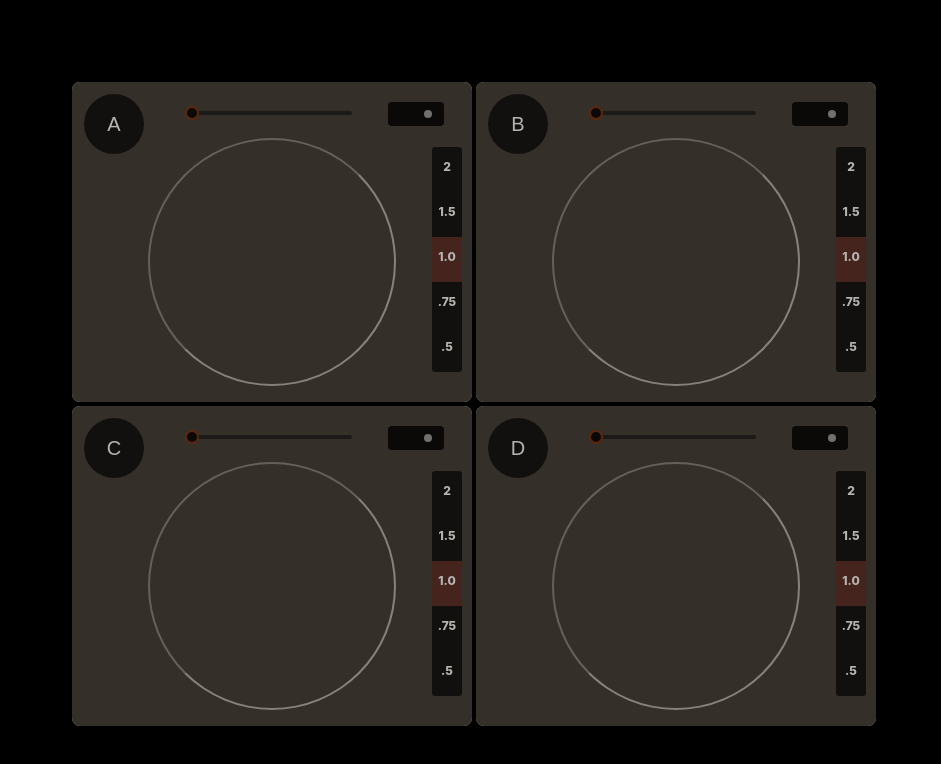
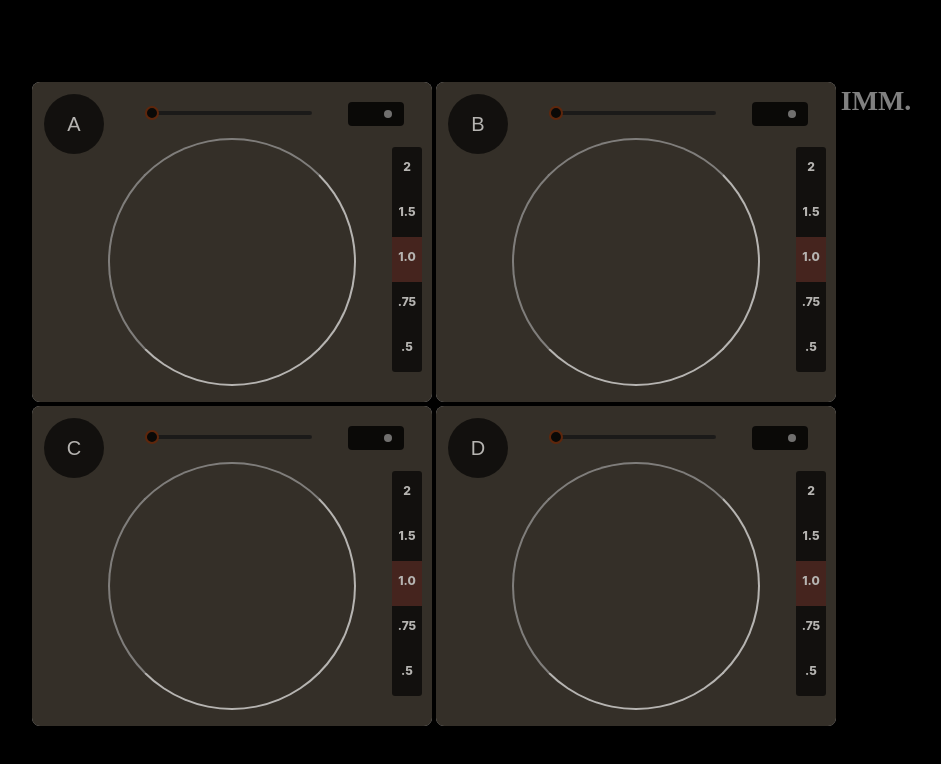
Before and after one commit to louis-ryan/final-project, a React (Create React App) app in the folder my-app/: page / in a window 1280 px wide. Shown: the top 764 px of the page, without its empty margins (166-1107 px from the left). Built offline with nearby package versions, Linux system fonts and the light colour scheme.

Commit message:
key update

```diff
--- a/my-app/public/index.html
+++ b/my-app/public/index.html
@@ -2,14 +2,14 @@
 <html lang="en">
   <head>
     <meta charset="utf-8" />
-    <link rel="icon" href="%PUBLIC_URL%/favicon.ico" />
+    <link rel="icon" href="/IMMpng.png" />
     <meta name="viewport" content="width=device-width, initial-scale=1" />
     <meta name="theme-color" content="#000000" />
     <meta
       name="description"
       content="Web site created using create-react-app"
     />
-    <link rel="apple-touch-icon" href="%PUBLIC_URL%/logo192.png" />
+    <link rel="apple-touch-icon" href="/IMMpng.png" />
     <!--
       manifest.json provides metadata used when your web app is installed on a
       user's mobile device or desktop. See https://developers.google.com/web/fundamentals/web-app-manifest/
@@ -24,7 +24,7 @@
       work correctly both with client-side routing and a non-root public URL.
       Learn how to configure a non-root public URL by running `npm run build`.
     -->
-    <title>React App</title>
+    <title>IMM.</title>
   </head>
   <body>
     <noscript>You need to enable JavaScript to run this app.</noscript>
--- a/my-app/src/App.js
+++ b/my-app/src/App.js
@@ -8,6 +8,7 @@ import Deck_A from "./Deck_A";
 import Deck_B from "./Deck_B";
 import Deck_C from "./Deck_C";
 import Deck_D from "./Deck_D";
+import "./IMM.svg";
 
 export default class App extends React.Component {
   constructor(props) {
@@ -283,6 +284,19 @@ export default class App extends React.Component {
               </Deck_D>
             </div>
           </div>
+          <div
+            style={{
+              width: "80px",
+              opacity: "50%",
+            }}
+          >
+            <img
+              style={{
+                width: "80px",
+                marginTop: "8px",              }}
+              src="IMM.svg"
+            ></img>
+          </div>
         </div>
       </>
     );
--- a/my-app/src/Deck.css
+++ b/my-app/src/Deck.css
@@ -32,6 +32,10 @@
   border: 0px solid white;
 }
 
+.cuehighlight {
+  background-color: rgb(62, 21, 9);
+}
+
 .cue:hover {
   filter: invert(100%);
 }
@@ -64,7 +68,6 @@
   margin-left: 76px;
   margin-top: -48px;
   background-color: transparent;
-
   filter: invert(100%);
 }
 
@@ -84,15 +87,20 @@
   animation: spin 32s infinite linear;
 }
 
+.matchtrackmatch {
+  animation: spin 64s infinite linear;
+}
+
 .matchtrackoff {
   animation: unset;
-  opacity: 50%;
+  opacity: 80%;
 }
 
 .matchtrack:hover {
-  background-color: white;
-  filter: invert(0%);
-  opacity: 50%;
+  /* background-color: white; */
+  border-width: 4px;
+  /* filter: invert(0%); */
+  opacity: 100%;
   cursor: grab;
 }
 
@@ -103,6 +111,11 @@
   100% {
     -webkit-transform: rotate(360deg);
   }
+}
+
+.trackloadon {
+  background-color: black;
+  opacity: 0%;
 }
 
 h1 {
@@ -156,3 +169,14 @@ h1 {
   opacity: 50%;
   /* box-shadow: 0px 0px 16px 4px yellow; */
 }
+
+/* .mediaplayer {
+  margin-left: -120px;
+  margin-bottom: 40px;
+  clip-path: circle(120px at center);
+  opacity: 20%;
+}
+
+.playeron {
+  opacity: 100%;
+} */
--- a/my-app/src/Deck_A.js
+++ b/my-app/src/Deck_A.js
@@ -14,13 +14,19 @@ export default class Deck_A extends React.Component {
       playback: 1,
       playing: false,
       originalPlayback: null,
+      // searchBoxOpen: false,
     };
   }
 
+  // setSearchBox() {
+  //   this.setState({ ...this.state, searchBoxOpen: true });
+  //   console.log("box = true");
+  // }
+
   setPlaying() {
-    if (this.state.playing == false) {
+    if (this.state.playing === false) {
       this.setState({ ...this.state, playing: true });
-    } else if (this.state.playing == true) {
+    } else if (this.state.playing === true) {
       this.setState({ ...this.state, playing: false });
     }
   }
@@ -66,7 +72,7 @@ export default class Deck_A extends React.Component {
           // className="panelsempty"
           className={cx({
             panels: true,
-            mixeron: this.state.playing == true,
+            mixeron: this.state.playing === true,
           })}
           style={{
             width: "400px",
@@ -77,6 +83,11 @@ export default class Deck_A extends React.Component {
           }}
         >
           <ReactPlayer
+            // className="mediaplayer"
+            // className={cx({
+            //   mediaplayer: true,
+            //   playeron: this.state.playing === true,
+            // })}
             style={{
               marginLeft: "-120px",
               marginBottom: "40px",
@@ -111,6 +122,10 @@ export default class Deck_A extends React.Component {
               <div>
                 <button
                   className="cue"
+                  // className={cx({
+                  //   cue: true,
+                  //   cuehighlight: this.state.searchBoxOpen === true,
+                  // })}
                   style={{
                     borderRadius: "50%",
                     marginTop: "16px",
@@ -122,6 +137,10 @@ export default class Deck_A extends React.Component {
                   onClick={() => {
                     this.props.getNewSongA();
                   }}
+                  // onMouseUp={() => {
+                  //   this.setSearchBox();
+                  //   console.log("box setting");
+                  // }}
                 >
                   <h1>A</h1>
                 </button>
@@ -153,16 +172,18 @@ export default class Deck_A extends React.Component {
                 className={cx({
                   matchtrack: true,
                   matchtrack1:
-                    this.state.playing == true && this.state.playback === 2,
+                    this.state.playing === true && this.state.playback === 2,
                   matchtrack2:
-                    this.state.playing == true && this.state.playback === 1.5,
+                    this.state.playing === true && this.state.playback === 1.5,
                   matchtrack3:
-                    this.state.playing == true && this.state.playback === 1.0,
+                    this.state.playing === true && this.state.playback === 1.0,
                   matchtrack4:
-                    this.state.playing == true && this.state.playback === 0.75,
+                    this.state.playing === true && this.state.playback === 0.75,
                   matchtrack5:
-                    this.state.playing == true && this.state.playback === 0.5,
-                  matchtrackoff: this.state.playing == false,
+                    this.state.playing === true && this.state.playback === 0.5,
+                  matchtrackmatch:
+                    this.state.playing === true && this.state.playback === 0.25,
+                  matchtrackoff: this.state.playing === false,
                 })}
                 onMouseDown={() => {
                   this.onClickMatch();
@@ -174,6 +195,12 @@ export default class Deck_A extends React.Component {
                   console.log("button off value: ", this.state.playback);
                 }}
               ></button>
+              {/* <div
+                className={cx({
+                  trackloadon: this.state.searchBoxOpen === true && this.state.playing === false,
+                  // trackloadon: true,
+                })}
+              ></div> */}
             </div>
             <div
               className="shadow"
@@ -263,8 +290,8 @@ export default class Deck_A extends React.Component {
             <div
               // className="playindon"
               className={cx({
-                playindon: this.state.playing == true,
-                playindoff: this.state.playing == false,
+                playindon: this.state.playing === true,
+                playindoff: this.state.playing === false,
               })}
             ></div>
           </div>
--- a/my-app/src/Deck_B.js
+++ b/my-app/src/Deck_B.js
@@ -18,9 +18,9 @@ export default class Deck_B extends React.Component {
   }
 
   setPlaying() {
-    if (this.state.playing == false) {
+    if (this.state.playing === false) {
       this.setState({ ...this.state, playing: true });
-    } else if (this.state.playing == true) {
+    } else if (this.state.playing === true) {
       this.setState({ ...this.state, playing: false });
     }
   }
@@ -64,7 +64,7 @@ export default class Deck_B extends React.Component {
         <div
           className={cx({
             panels: true,
-            mixeron: this.state.playing == true,
+            mixeron: this.state.playing === true,
           })}
           style={{
             width: "400px",
@@ -76,6 +76,11 @@ export default class Deck_B extends React.Component {
           }}
         >
           <ReactPlayer
+            // className={cx({
+            //   mediaplayer: true,
+            //   // playeron: this.state.playing === true,
+            //   // playeroff: this.state.playing === false,
+            // })}
             style={{
               marginLeft: "-120px",
               marginBottom: "40px",
@@ -152,16 +157,18 @@ export default class Deck_B extends React.Component {
                 className={cx({
                   matchtrack: true,
                   matchtrack1:
-                    this.state.playing == true && this.state.playback === 2,
+                    this.state.playing === true && this.state.playback === 2,
                   matchtrack2:
-                    this.state.playing == true && this.state.playback === 1.5,
+                    this.state.playing === true && this.state.playback === 1.5,
                   matchtrack3:
-                    this.state.playing == true && this.state.playback === 1.0,
+                    this.state.playing === true && this.state.playback === 1.0,
                   matchtrack4:
-                    this.state.playing == true && this.state.playback === 0.75,
+                    this.state.playing === true && this.state.playback === 0.75,
                   matchtrack5:
-                    this.state.playing == true && this.state.playback === 0.5,
-                  matchtrackoff: this.state.playing == false,
+                    this.state.playing === true && this.state.playback === 0.5,
+                  matchtrackmatch:
+                    this.state.playing === true && this.state.playback === 0.25,
+                  matchtrackoff: this.state.playing === false,
                 })}
                 onMouseDown={() => {
                   this.onClickMatch();
@@ -262,8 +269,8 @@ export default class Deck_B extends React.Component {
             <div
               // className="playindon"
               className={cx({
-                playindon: this.state.playing == true,
-                playindoff: this.state.playing == false,
+                playindon: this.state.playing === true,
+                playindoff: this.state.playing === false,
               })}
             ></div>
           </div>
--- a/my-app/src/Deck_C.js
+++ b/my-app/src/Deck_C.js
@@ -18,9 +18,9 @@ export default class Deck_C extends React.Component {
   }
 
   setPlaying() {
-    if (this.state.playing == false) {
+    if (this.state.playing === false) {
       this.setState({ ...this.state, playing: true });
-    } else if (this.state.playing == true) {
+    } else if (this.state.playing === true) {
       this.setState({ ...this.state, playing: false });
     }
   }
@@ -64,7 +64,7 @@ export default class Deck_C extends React.Component {
         <div
           className={cx({
             panels: true,
-            mixeron: this.state.playing == true,
+            mixeron: this.state.playing === true,
           })}
           style={{
             width: "400px",
@@ -152,16 +152,18 @@ export default class Deck_C extends React.Component {
                 className={cx({
                   matchtrack: true,
                   matchtrack1:
-                    this.state.playing == true && this.state.playback === 2,
+                    this.state.playing === true && this.state.playback === 2,
                   matchtrack2:
-                    this.state.playing == true && this.state.playback === 1.5,
+                    this.state.playing === true && this.state.playback === 1.5,
                   matchtrack3:
-                    this.state.playing == true && this.state.playback === 1.0,
+                    this.state.playing === true && this.state.playback === 1.0,
                   matchtrack4:
-                    this.state.playing == true && this.state.playback === 0.75,
+                    this.state.playing === true && this.state.playback === 0.75,
                   matchtrack5:
-                    this.state.playing == true && this.state.playback === 0.5,
-                  matchtrackoff: this.state.playing == false,
+                    this.state.playing === true && this.state.playback === 0.5,
+                  matchtrackmatch:
+                    this.state.playing === true && this.state.playback === 0.25,
+                  matchtrackoff: this.state.playing === false,
                 })}
                 onMouseDown={() => {
                   this.onClickMatch();
@@ -262,8 +264,8 @@ export default class Deck_C extends React.Component {
             <div
               // className="playindon"
               className={cx({
-                playindon: this.state.playing == true,
-                playindoff: this.state.playing == false,
+                playindon: this.state.playing === true,
+                playindoff: this.state.playing === false,
               })}
             ></div>
           </div>
--- a/my-app/src/Deck_D.js
+++ b/my-app/src/Deck_D.js
@@ -18,9 +18,9 @@ export default class Deck_D extends React.Component {
   }
 
   setPlaying() {
-    if (this.state.playing == false) {
+    if (this.state.playing === false) {
       this.setState({ ...this.state, playing: true });
-    } else if (this.state.playing == true) {
+    } else if (this.state.playing === true) {
       this.setState({ ...this.state, playing: false });
     }
   }
@@ -64,7 +64,7 @@ export default class Deck_D extends React.Component {
         <div
           className={cx({
             panels: true,
-            mixeron: this.state.playing == true,
+            mixeron: this.state.playing === true,
           })}
           style={{
             width: "400px",
@@ -152,16 +152,18 @@ export default class Deck_D extends React.Component {
                 className={cx({
                   matchtrack: true,
                   matchtrack1:
-                    this.state.playing == true && this.state.playback === 2,
+                    this.state.playing === true && this.state.playback === 2,
                   matchtrack2:
-                    this.state.playing == true && this.state.playback === 1.5,
+                    this.state.playing === true && this.state.playback === 1.5,
                   matchtrack3:
-                    this.state.playing == true && this.state.playback === 1.0,
+                    this.state.playing === true && this.state.playback === 1.0,
                   matchtrack4:
-                    this.state.playing == true && this.state.playback === 0.75,
+                    this.state.playing === true && this.state.playback === 0.75,
                   matchtrack5:
-                    this.state.playing == true && this.state.playback === 0.5,
-                  matchtrackoff: this.state.playing == false,
+                    this.state.playing === true && this.state.playback === 0.5,
+                  matchtrackmatch:
+                    this.state.playing === true && this.state.playback === 0.25,
+                  matchtrackoff: this.state.playing === false,
                 })}
                 onMouseDown={() => {
                   this.onClickMatch();
@@ -262,8 +264,8 @@ export default class Deck_D extends React.Component {
             <div
               // className="playindon"
               className={cx({
-                playindon: this.state.playing == true,
-                playindoff: this.state.playing == false,
+                playindon: this.state.playing === true,
+                playindoff: this.state.playing === false,
               })}
             ></div>
           </div>
--- a/my-app/src/Searchitem.js
+++ b/my-app/src/Searchitem.js
@@ -6,7 +6,6 @@ const Searchitem = ({ video, handleVideoSelect }) => {
     <div>
       <div
         onClick={() => handleVideoSelect(video)}
-
         className="searchrow"
         style={{
           height: "78px",
```
Also changed, not shown: my-app/src/Search.js (+15 -14 lines), my-app/src/YoutubeAPI.js (+6 -1 lines), my-app/public/IMM.svg (added), my-app/public/IMMpng.png (added).
